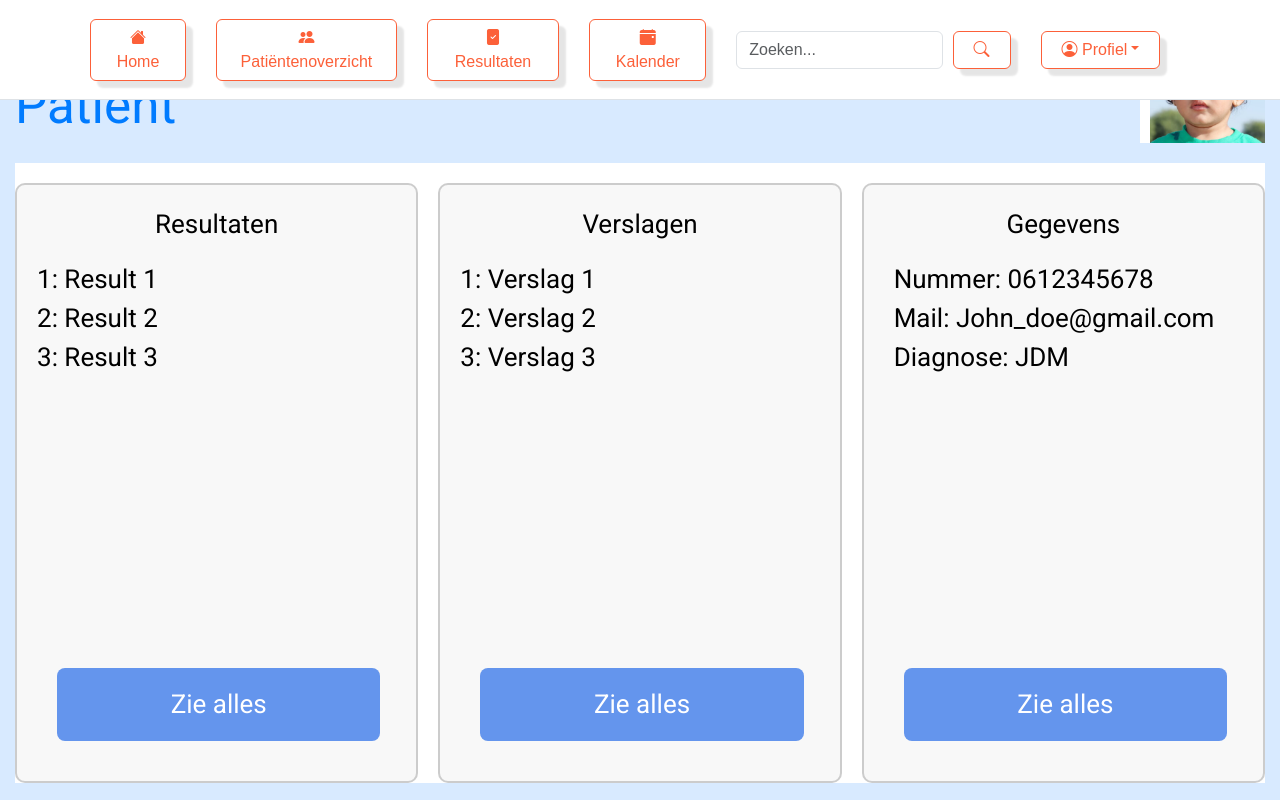
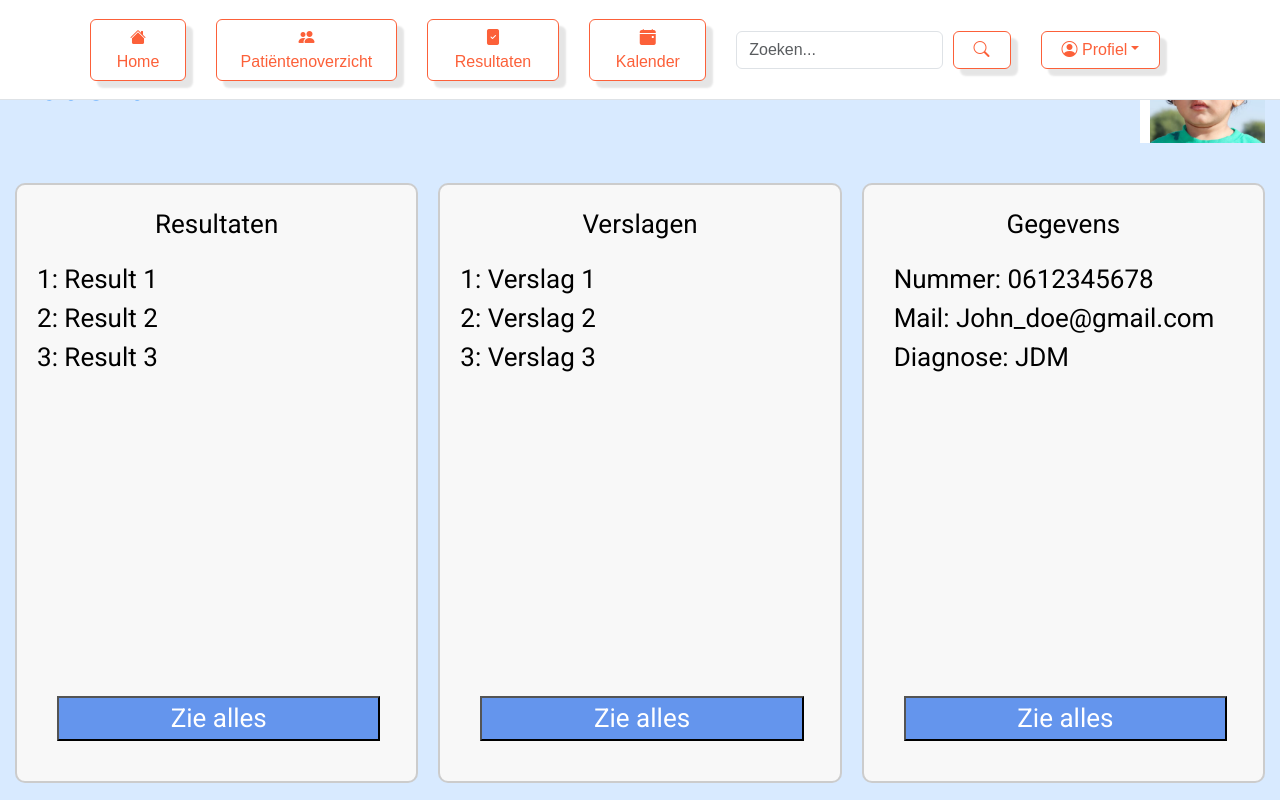
Before and after one commit to ZuydUniversity/B2C6_B2A_Frontend, a React (Vite) app: page /patientview/1 in a window 1280 px wide. Built offline with nearby package versions, Linux system fonts and the light colour scheme; no server answers.

Commit message:
Aanpassing patientpagina

```diff
--- a/src/main.jsx
+++ b/src/main.jsx
@@ -2,7 +2,7 @@ import React from 'react';
 import ReactDOM from 'react-dom/client';
 import App from './App.jsx';
 import { RouterProvider, createBrowserRouter } from 'react-router-dom';
-import './index.css';
+import './styling/App.css';
 import Register from './Login/Routes/register.jsx';
 import ForgotPassword from './Login/Routes/forgotpassword.jsx';
 
--- a/src/routes/PatientOverview.jsx
+++ b/src/routes/PatientOverview.jsx
@@ -2,6 +2,7 @@ import Navbar from '../components/Navbar';
 import React, { useState, useEffect } from 'react';
 import { useNavigate } from 'react-router-dom';
 import TopPage from '../components/TopPage';
+import '../styling/App.css';
 
 
 function PatientOverview() {
--- a/src/routes/ResultOverview.jsx
+++ b/src/routes/ResultOverview.jsx
@@ -1,5 +1,5 @@
 import React, { useState, useEffect } from 'react';
-import '../App.css'; // Import the CSS file
+import '../styling/App.css'; // Import the CSS file
 import Navbar from '../components/Navbar'; // Double period to go back one directory
 import { useNavigate } from 'react-router-dom';
 import TopPage from '../components/TopPage';
--- a/src/styling/App.css
+++ b/src/styling/App.css
@@ -128,7 +128,7 @@ nav.navbar {
     --bs-btn-bg: white;
     --bs-btn-color: var(--primary-color) !important;
     --bs-btn-border-color: var(--primary-color) !important;
-    --bs-btn-hover-color: var(--text-color!important);
+    --bs-btn-hover-color: var(--text-color !important);
     --bs-btn-hover-bg: var(--primary-color) !important;
     --bs-btn-hover-border-color: var(--primary-color) !important;
     --bs-btn-focus-shadow-rgb: 13, 110, 253;
@@ -260,13 +260,7 @@ nav.navbar {
     text-align: center;
   }
 
-  html, body {
-      --main-bg-color: white;
-      background-color: var(--main-bg-color);
-      color: white;
-      margin:0;
-      padding:0;
-  }
+
 
   .content {
       margin: 0;
@@ -296,6 +290,7 @@ nav.navbar {
       width: 100%;
       border-collapse: collapse; /* This removes the double borders */
       font-family: 'Roboto', sans-serif;
+      background-color: var(--background-color)!important;
   }
 
   th, td {
@@ -453,7 +448,7 @@ nav.navbar {
       margin-top:10px;
       padding: 0;
       line-height: 0;
-      background-color: var(--main-bg-color);
+      background-color: var(--background-color);
   }
 
       .grid-image {
@@ -464,7 +459,7 @@ nav.navbar {
       }
 
           .image-header {
-              background-color: var(--main-bg-color);
+              background-color: var(--background-color);
               border: none;
           }
 
@@ -477,7 +472,7 @@ nav.navbar {
   .text-cell {
       padding: 0;
       margin-top:100px !important;
-      background: var(--main-bg-color);
+      background: var(--background-color);
       word-wrap: break-word;
       overflow-wrap: break-word;
       word-break: break-all;
@@ -614,11 +609,12 @@ nav.navbar {
       width: 125px;
       padding: 0;
       line-height: 0;
-      background-color: var(--main-bg-color);
+      background-color: var(--background-color);
   }
 
   .patient-image-results {
       padding-left: 10px;
+      background-color: var(--background-color);
   }
 
   .patient-results {
@@ -628,7 +624,7 @@ nav.navbar {
   .PageBottom {
       display:flex;
       justify-content: space-between;
-      background-color: white;
+      background-color: var(--background-color)!important;
       font-size:22px;
       margin-top:20px;
   }
@@ -753,6 +749,7 @@ nav.navbar {
       display: flex;
       align-items: center;
       justify-content: center;
+      background-color: var(--background-color);
   }
 
   .back-button {
@@ -765,6 +762,7 @@ nav.navbar {
       flex-grow:1;
       margin:0;
       padding:0;
+      background-color: var(--background-color);
   }
 
   .top-page-nav-info {
```
